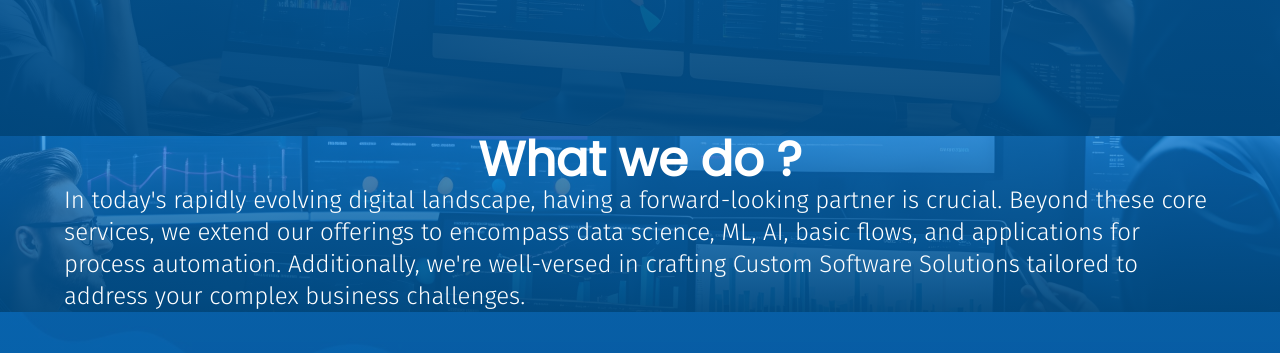
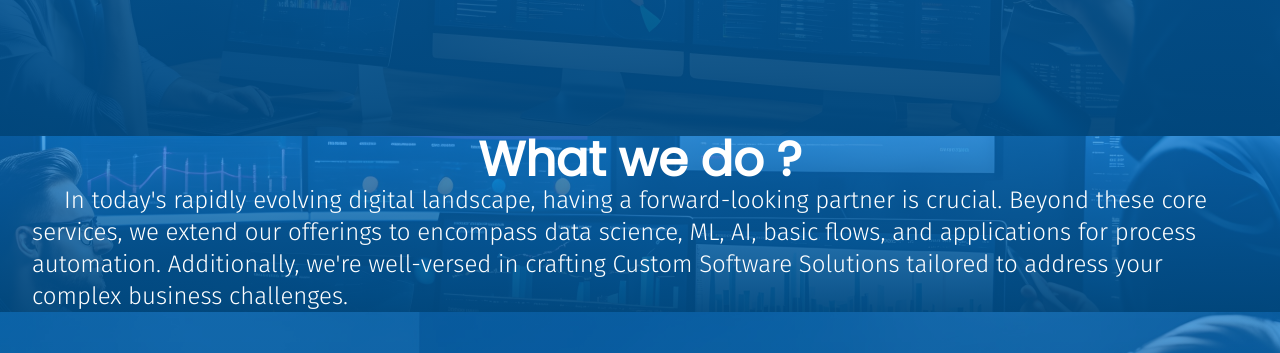
Before and after one commit to Karthik73965/metadantasol, a React (Vite) app: page /about in a window 1280 px wide. Shown: the part 1100-1453 px from the top of the page. Built offline with nearby package versions, Linux system fonts and the light colour scheme.

Commit message:
fixed another issue

```diff
--- a/src/pages/About/About.jsx
+++ b/src/pages/About/About.jsx
@@ -86,7 +86,7 @@ export default function About() {
             </div>
             {/* What we do */}
 
-                        <div className='px-8 bg-transparent' style={{
+                        <div className='px-8 ' style={{
                             backgroundImage: `linear-gradient(to bottom, rgb(11 126 215 / 70%), rgb(1 73 128 / 96%)), url(${banner2})`,
                             backgroundPosition: "center",
                             backgroundSize: 'cover',
@@ -94,19 +94,19 @@ export default function About() {
                             backgroundRepeat: 'no-repeat'
                         }}>
                             <div className=' heading p sm:text-5xl bg-transparent  text-center font-bold 3 text-3xl  text-white'>What we do ?</div>
-                            <p className='xl:text-2xl px-8 text-white description   '>In today's rapidly evolving digital landscape, having a forward-looking partner is crucial. Beyond these core services, we extend our offerings to encompass data science, ML, AI, basic flows, and applications for process automation. Additionally, we're well-versed in crafting Custom Software Solutions tailored to address your complex business challenges.</p>
+                            <cent className='xl:text-2xl px-8 text-white description   '>In today's rapidly evolving digital landscape, having a forward-looking partner is crucial. Beyond these core services, we extend our offerings to encompass data science, ML, AI, basic flows, and applications for process automation. Additionally, we're well-versed in crafting Custom Software Solutions tailored to address your complex business challenges.</cent>
                         </div>
 
 
 
             {/*  Cards */}
-            <div style={{
-                backgroundImage: `linear-gradient(to bottom, rgb(11 126 215 / 70%), rgb(1 73 128 / 96%)), url(${img2})`,
-                backgroundPosition: "center",
-                backgroundSize: 'cover',
-                backgroundAttachment: 'fixed',
-                backgroundRepeat: 'no-repeat'
-            }} className=" sm:px-28 px-16 grid grid-cols-1 lg:grid-cols-2 gap-1 bg-[#0d71bd] text-gray-200 py-12">
+            <div  style={{
+                            backgroundImage: `linear-gradient(to bottom, rgb(11 126 215 / 70%), rgb(1 73 128 / 96%)), url(${banner2})`,
+                            backgroundPosition: "center",
+                            backgroundSize: 'cover',
+                            backgroundAttachment: 'fixed',
+                            backgroundRepeat: 'no-repeat'
+                        }} className=" sm:px-28 px-16 grid grid-cols-1 lg:grid-cols-2 gap-1 bg-[#0d71bd] text-gray-200 py-12">
                 <FadeUp component={
                     <div
                         className="service mx-2 py-8  flex flex-col lg:flex-col justify-between space-y-8 ">
```
